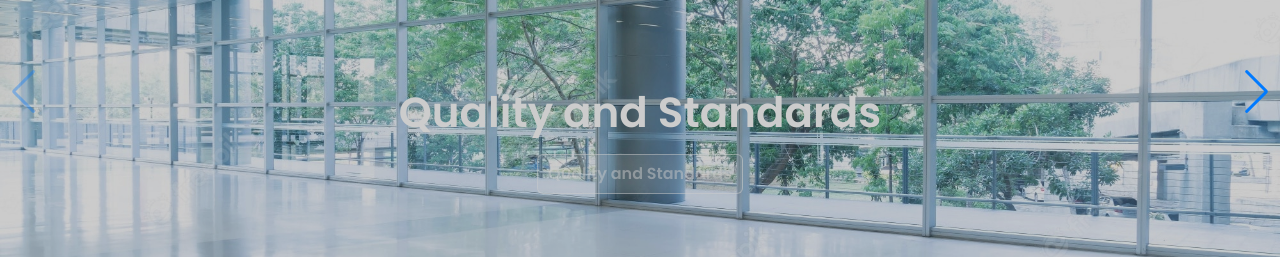
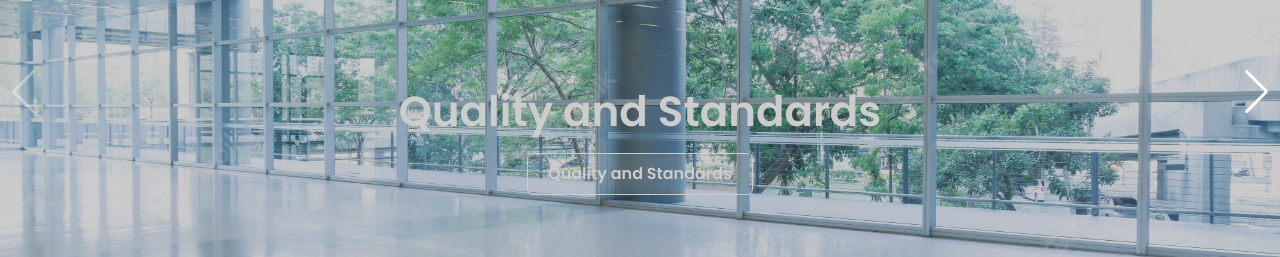
Before and after one commit to adeJoe22/technoglass, a React (Create React App) app: page / in a window 1280 px wide. Shown: the part 398-655 px from the top of the page. Built offline with nearby package versions, Linux system fonts and the light colour scheme.

Commit message:
button color

```diff
--- a/src/pages/Home.jsx
+++ b/src/pages/Home.jsx
@@ -81,7 +81,15 @@ export default function Home() {
     <div>
       <Box>
         <Box>
-          <Swiper navigation={true} modules={[Navigation]} className='mySwiper'>
+          <Swiper
+            navigation={true}
+            modules={[Navigation]}
+            style={{
+              '--swiper-pagination-color': '#fff',
+              '--swiper-navigation-color': '#fff',
+            }}
+            className='mySwiper'
+          >
             {Glass.map((item, i) => (
               <SwiperSlide>
                 <div style={{ backgroundColor: '#000' }}>
@@ -101,10 +109,16 @@ export default function Home() {
                     // bgGradient='linear - gradient(rgba(0, 0, 0, 0.527), rgba(0,0,0,0.5))'
                     // bgImage={linear-gradient(rgba(0, 0, 0, 0.527),rgba(0, 0, 0, 0.5)) , {item.image}}
                   >
-                    <Box p='10px 15px'>
+                    <Box
+                      p='10px 15px'
+                      display='flex'
+                      justifyContent='center'
+                      alignItems='center'
+                    >
                       <Text
                         // pt='-30px'
-                        fontSize={['24px', '42px']}
+                        textAlign='center'
+                        fontSize={['22px', '42px']}
                         fontWeight='600'
                         color='#FFF'
                       >
@@ -114,8 +128,10 @@ export default function Home() {
                     <Button
                       bgGradient='linear(91.32deg,rgba(255, 255, 255, 0.2) 0%, rgba(255, 255,   255, 0.05) 98.96%)'
                       variant='outline'
+                      color='#FFF'
                       colorScheme='whiteAlpha'
-                      p='10px'
+                      p='20px'
+                      opacity={30}
                     >
                       {item.text}
                     </Button>
```
